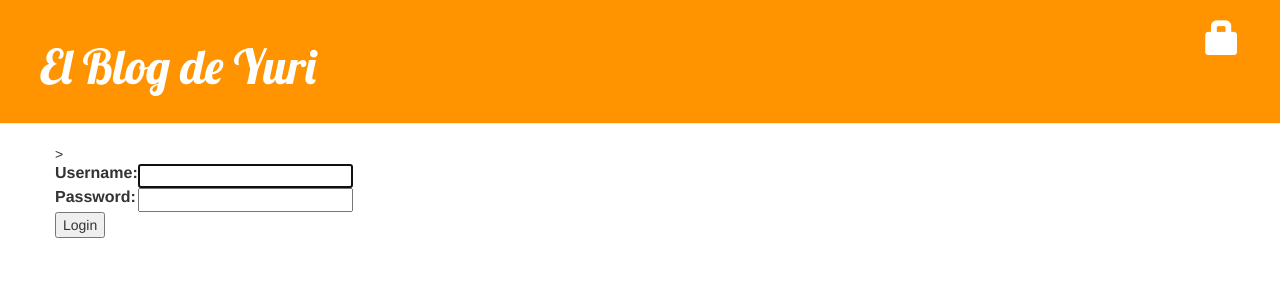
After one commit to pakareh/my-first-blog, a Django app: page /accounts/login/ in a window 1280 px wide. The commit adds this page. Shown: the top 300 px of the page. Run offline with Django 3.2, Linux system fonts and the light colour scheme; some libraries are stand-ins or nearby versions.

Commit message:
Modificaciones al Blog

```diff
--- a/blog/templates/blog/base.html
+++ b/blog/templates/blog/base.html
@@ -6,10 +6,17 @@
         <link rel="stylesheet" href="{% static 'css/blog.css' %}">
         <link href="https://fonts.googleapis.com/css?family=Lobster&subset=latin,latin-ext" rel="stylesheet" type="text/css">
         <title>Blog de Yuri</title>
+
     </head>
     <body>
         <div class="page-header">
-            <a href="{% url 'post_new' %}" class="top-menu"><span class="glyphicon glyphicon-plus"></span></a>
+            {% if user.is_authenticated %}
+                <a href="{% url 'post_new' %}" class="top-menu"><span class="glyphicon glyphicon-plus"></span></a>
+                <a href="{% url 'post_draft_list' %}" class="top-menu"><span class="glyphicon glyphicon-edit"></span></a>
+                <p class="top-menu">Hola {{ user.username }} <small>(<a href="{% url 'logout' %}">Log out</a>)</small></p>
+            {% else %}
+                <a href="{% url 'login' %}" class="top-menu"><span class="glyphicon glyphicon-lock"></span></a>
+            {% endif %}
             <h1><a href="/">El Blog de Yuri</a></h1>
         </div>
         <div class="content container">
--- /dev/null
+++ b/blog/templates/registration/login.html
@@ -0,0 +1,25 @@
+{% extends 'blog/base.html' %}
+
+{% block content %}
+	{% if form.errors %}
+		<p>You name and password didn't match. Please try again.</p>
+	{% endif %}
+
+
+	<form method="post" action="{% url 'login' %}">
+	{% csrf_token %}
+		<table>
+			<tr>
+				<td>{{ form.username.label_tag }}</td>
+				<td>{{ form.username }}</td>
+			</tr>
+			<tr>
+				<td>{{ form.password.label_tag }}</td>
+				<td>{{ form.password }}</td>>
+			</tr>
+		</table>
+
+		<input type="submit" value="Login" />
+		<input type="hidden" name="next" value="{{ next }}" />
+	</form>
+{% endblock %}
--- a/blog/urls.py
+++ b/blog/urls.py
@@ -6,4 +6,7 @@
     url(r'^post/(?P<pk>[0-9]+)/$', views.post_detail, name='post_detail'),
     url(r'^post/new/$', views.post_new, name='post_new'),
     url(r'^post/(?P<pk>[0-9]+)/edit/$', views.post_edit, name='post_edit'),
+    url(r'^drafts/$', views.post_draft_list, name='post_draft_list'),
+    url(r'^post/(?P<pk>\d+)/publish/$', views.post_publish, name='post_publish'),
+    url(r'^post/(?P<pk>\d+)/remove/$', views.post_remove, name='post_remove'),
 ]
--- a/mysite/settings.py
+++ b/mysite/settings.py
@@ -102,3 +102,7 @@
 
 STATIC_URL = '/static/'
 STATIC_ROOT = os.path.join(BASE_DIR, 'static')
+
+#Redirección tras el login
+
+LOGIN_REDIRECT_URL = '/'
--- a/mysite/urls.py
+++ b/mysite/urls.py
@@ -1,10 +1,10 @@
 from django.conf.urls import include, url
 from django.contrib import admin
+from django.contrib.auth import views
 
 urlpatterns = [
-    # Examples:
-    # url(r'^$', 'mysite.views.home', name='home'),
-
-    url(r'^admin/', include(admin.site.urls)),
+    url(r'^admin/', admin.site.urls),
+    url(r'^accounts/login/$', views.login, name='login'),
+    url(r'^accounts/logout/$', views.logout, name='logout', kwargs={'next_page': '/'}),
     url(r'', include('blog.urls')),
 ]
```
Also changed, not shown: blog/templates/blog/post_detail.html (+8 -4 lines), blog/templates/blog/post_draft_list.html (added, +11 -0 lines), blog/views.py (+24 -0 lines).
